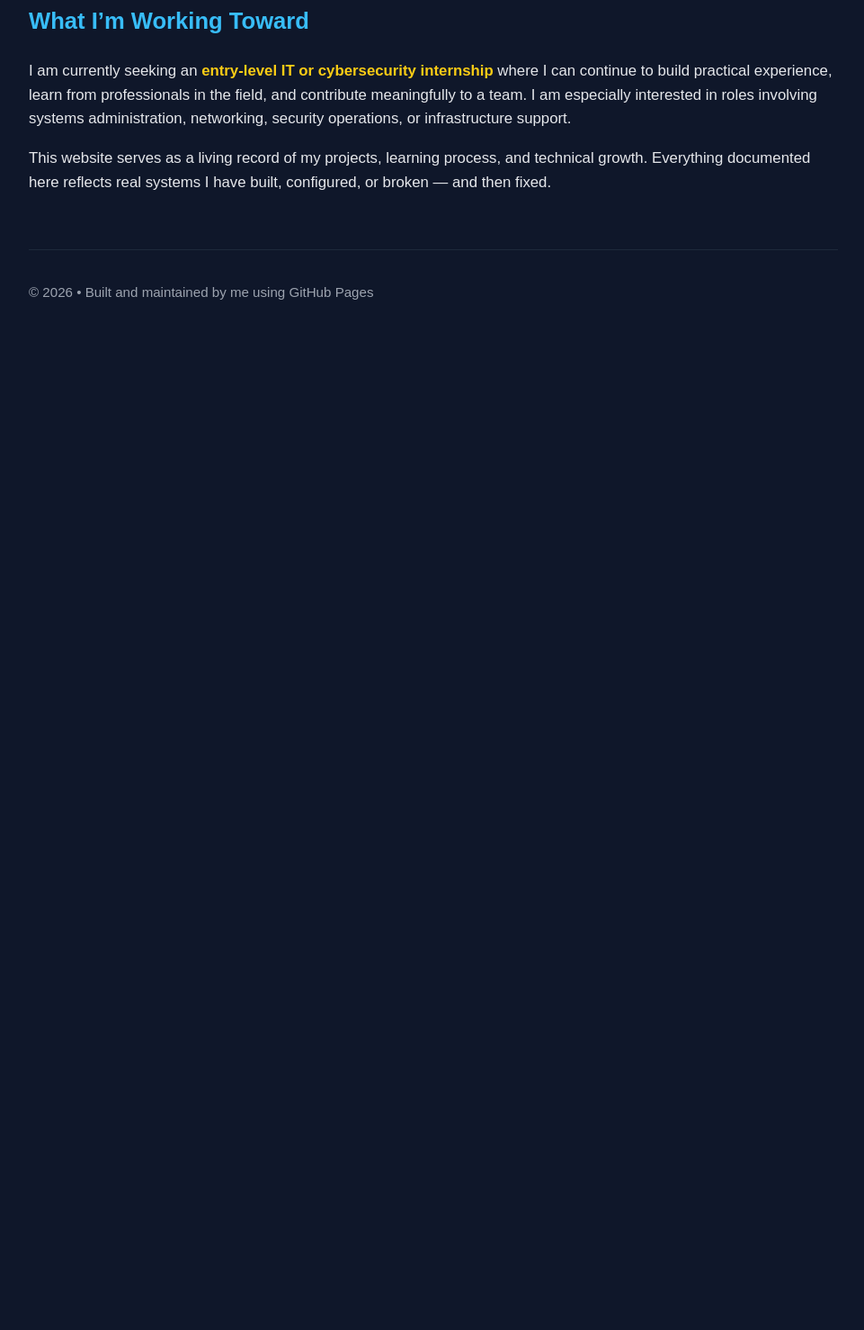
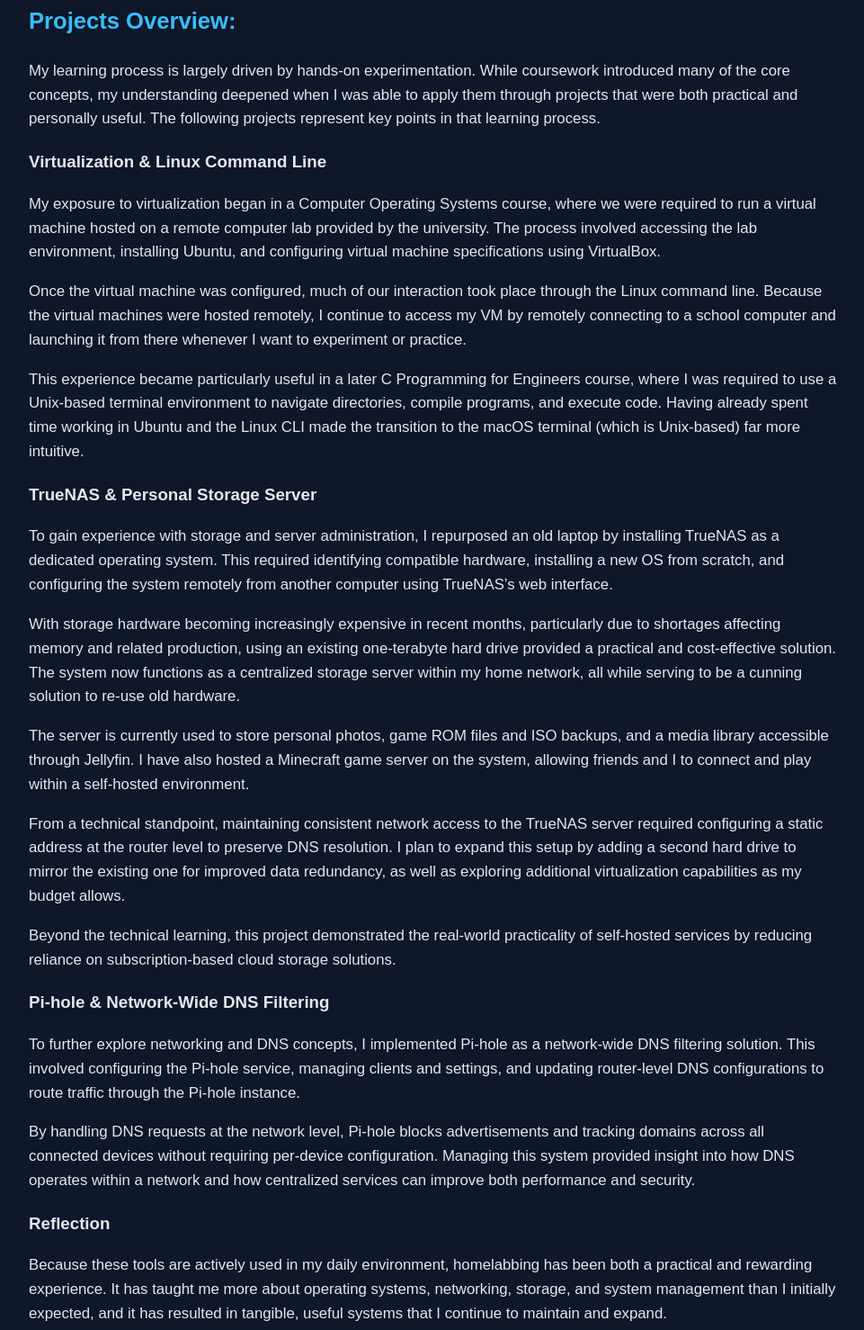
Before and after one commit to lucwar34/lucwar34.github.io, a plain HTML site: page index.html in a window 1280 px wide. Shown: the part 723-2201 px from the top of the page at 90% size, without its empty margins (158-1119 px from the left). Before the commit the page ends 1115 px from the top, so only its background shows below. Drawn offline with Linux system fonts and the light colour scheme.

Commit message:
index.html

```diff
--- a/index.html
+++ b/index.html
@@ -89,6 +89,94 @@
             but also persistence and confidence in navigating ambiguity — skills I believe are critical in IT and security roles.
         </p>
 
+        <section>
+    <h2>Projects Overview:</h2>
+
+    <p>
+        My learning process is largely driven by hands-on experimentation. While coursework introduced many of the core
+        concepts, my understanding deepened when I was able to apply them through projects that were both practical and
+        personally useful. The following projects represent key points in that learning process.
+    </p>
+
+    <h3>Virtualization & Linux Command Line</h3>
+
+    <p>
+        My exposure to virtualization began in a Computer Operating Systems course, where we were required to run a
+        virtual machine hosted on a remote computer lab provided by the university. The process involved accessing the
+        lab environment, installing Ubuntu, and configuring virtual machine specifications using VirtualBox.
+    </p>
+
+    <p>
+        Once the virtual machine was configured, much of our interaction took place through the Linux command line.
+        Because the virtual machines were hosted remotely, I continue to access my VM by remotely connecting to a school
+        computer and launching it from there whenever I want to experiment or practice.
+    </p>
+
+    <p>
+        This experience became particularly useful in a later C Programming for Engineers course, where I was required
+        to use a Unix-based terminal environment to navigate directories, compile programs, and execute code. Having
+        already spent time working in Ubuntu and the Linux CLI made the transition to the macOS terminal (which is
+        Unix-based) far more intuitive.
+    </p>
+
+    <h3>TrueNAS & Personal Storage Server</h3>
+
+    <p>
+        To gain experience with storage and server administration, I repurposed an old laptop by installing TrueNAS as
+        a dedicated operating system. This required identifying compatible hardware, installing a new OS from scratch,
+        and configuring the system remotely from another computer using TrueNAS’s web interface.
+    </p>
+
+    <p>
+        With storage hardware becoming increasingly expensive in recent months, particularly due to shortages affecting
+        memory and related production, using an existing one-terabyte hard drive provided a practical and cost-effective
+        solution. The system now functions as a centralized storage server within my home network, all while serving to
+        be a cunning solution to re-use old hardware.
+    </p>
+
+    <p>
+        The server is currently used to store personal photos, game ROM files and ISO backups, and a media library
+        accessible through Jellyfin. I have also hosted a Minecraft game server on the system, allowing friends and I to
+        connect and play within a self-hosted environment.
+    </p>
+
+    <p>
+        From a technical standpoint, maintaining consistent network access to the TrueNAS server required configuring a
+        static address at the router level to preserve DNS resolution. I plan to expand this setup by adding a second
+        hard drive to mirror the existing one for improved data redundancy, as well as exploring additional
+        virtualization capabilities as my budget allows.
+    </p>
+
+    <p>
+        Beyond the technical learning, this project demonstrated the real-world practicality of self-hosted services by
+        reducing reliance on subscription-based cloud storage solutions.
+    </p>
+
+    <h3>Pi-hole & Network-Wide DNS Filtering</h3>
+
+    <p>
+        To further explore networking and DNS concepts, I implemented Pi-hole as a network-wide DNS filtering solution.
+        This involved configuring the Pi-hole service, managing clients and settings, and updating router-level DNS
+        configurations to route traffic through the Pi-hole instance.
+    </p>
+
+    <p>
+        By handling DNS requests at the network level, Pi-hole blocks advertisements and tracking domains across all
+        connected devices without requiring per-device configuration. Managing this system provided insight into how
+        DNS operates within a network and how centralized services can improve both performance and security.
+    </p>
+
+    <h3>Reflection</h3>
+
+    <p>
+        Because these tools are actively used in my daily environment, homelabbing has been both a practical and
+        rewarding experience. It has taught me more about operating systems, networking, storage, and system management
+        than I initially expected, and it has resulted in tangible, useful systems that I continue to maintain and
+        expand.
+    </p>
+</section>
+
+
         <h2>What I’m Working Toward</h2>
 
         <p>
```
